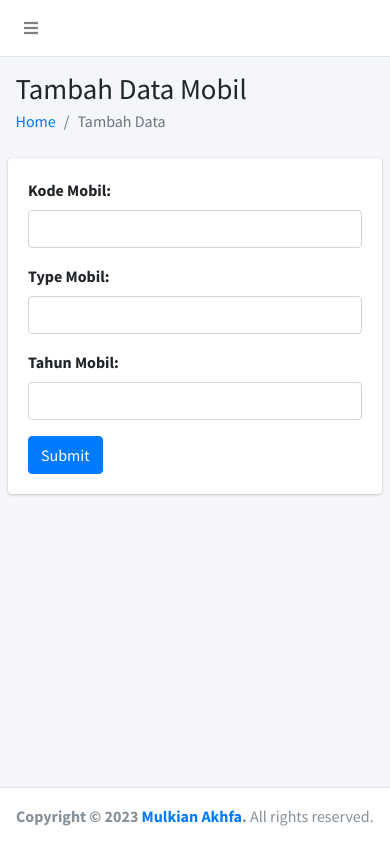
After one commit to Mulkian/rentalmobil, a PHP site: page /tambah_data.php in a window 390 px wide. The commit adds this page. Run offline with PHP 8.4, Linux system fonts and the light colour scheme; the visitor is signed in with stand-in values (Sample User, id 1); some libraries are stand-ins or nearby versions.

Commit message:
from jenis mobil

```diff
--- a/sidebar.php
+++ b/sidebar.php
@@ -57,6 +57,14 @@
                 <i class="right fas fa-angle-left"></i>
               </p>
             </a>
+            <li class="nav-item">
+          <a href="jdwlrental.php" class="nav-link">
+                <i class="nav-icon fas fa-solid fa-list"></i>
+              <p>
+                Jadwal Perentalan
+                <i class="right fas fa-angle-left"></i>
+              </p>
+            </a>
 
       </nav>
       <!-- /.sidebar-menu -->
--- /dev/null
+++ b/tambah_data.php
@@ -0,0 +1,96 @@
+<?php
+session_start();
+if(!isset($_SESSION['sid']) AND !isset($_COOKIE['cid'])){
+ ?>
+ <script>
+  document.location="login.php";
+  </script>
+  <?php
+ }
+
+include_once("koneksi.php");
+
+// Process form submission
+if ($_SERVER["REQUEST_METHOD"] == "POST") {
+    $kd_mobil = $_POST["kd_mobil"];
+    $type_mobil = $_POST["type_mobil"];
+    $tahun_mobil = $_POST["tahun_mobil"];
+
+    // Perform database insertion (replace this with your actual database insert code)
+    $insert_query = "INSERT INTO jenismobil (kd_mobil, type_mobil, tahun_mobil) VALUES ('$kd_mobil', '$type_mobil', '$tahun_mobil')";
+    mysqli_query($con, $insert_query);
+
+    // Redirect to the page displaying the data table
+    header("Location: index.php");
+    exit();
+}
+?>
+
+<!DOCTYPE html>
+<html lang="en">
+<head>
+  <meta charset="utf-8">
+  <meta name="viewport" content="width=device-width, initial-scale=1">
+  <title>AdminLTE 3 | Tambah Data</title>
+  <link rel="stylesheet" href="https://fonts.googleapis.com/css?family=Source+Sans+Pro:300,400,400i,700&display=fallback">
+  <link rel="stylesheet" href="plugins/fontawesome-free/css/all.min.css">
+  <link rel="stylesheet" href="dist/css/adminlte.min.css">
+</head>
+<body class="hold-transition sidebar-mini">
+<div class="wrapper">
+  <?php include_once('navbar.php'); ?>
+  <?php include_once('sidebar.php'); ?>
+
+  <div class="content-wrapper">
+    <section class="content-header">
+      <div class="container-fluid">
+        <div class="row mb-2">
+          <div class="col-sm-6">
+            <h1>Tambah Data Mobil</h1>
+          </div>
+          <div class="col-sm-6">
+            <ol class="breadcrumb float-sm-right">
+              <li class="breadcrumb-item"><a href="#">Home</a></li>
+              <li class="breadcrumb-item active">Tambah Data</li>
+            </ol>
+          </div>
+        </div>
+      </div>
+    </section>
+
+    <section class="content">
+      <div class="card">
+        <div class="card-body">
+          <form action="" method="post">
+            <div class="form-group">
+              <label for="kd_mobil">Kode Mobil:</label>
+              <input type="text" name="kd_mobil" id="kd_mobil" class="form-control" required>
+            </div>
+
+            <div class="form-group">
+              <label for="type_mobil">Type Mobil:</label>
+              <input type="text" name="type_mobil" id="type_mobil" class="form-control" required>
+            </div>
+
+            <div class="form-group">
+              <label for="tahun_mobil">Tahun Mobil:</label>
+              <input type="text" name="tahun_mobil" id="tahun_mobil" class="form-control" required>
+            </div>
+
+            <button type="submit" class="btn btn-primary">Submit</button>
+          </form>
+        </div>
+      </div>
+    </section>
+  </div>
+
+  <?php include_once('footer.php')?>
+  <aside class="control-sidebar control-sidebar-dark">
+  </aside>
+</div>
+
+<script src="plugins/jquery/jquery.min.js"></script>
+<script src="plugins/bootstrap/js/bootstrap.bundle.min.js"></script>
+<script src="dist/js/adminlte.min.js"></script>
+</body>
+</html>
```
Also changed, not shown: jdwlrental.php (added, +110 -0 lines), jenismobil.php (+9 -11 lines), pilihmobil.php (+111 -0 lines), prosesjdwalrental.php (added, +38 -0 lines).
